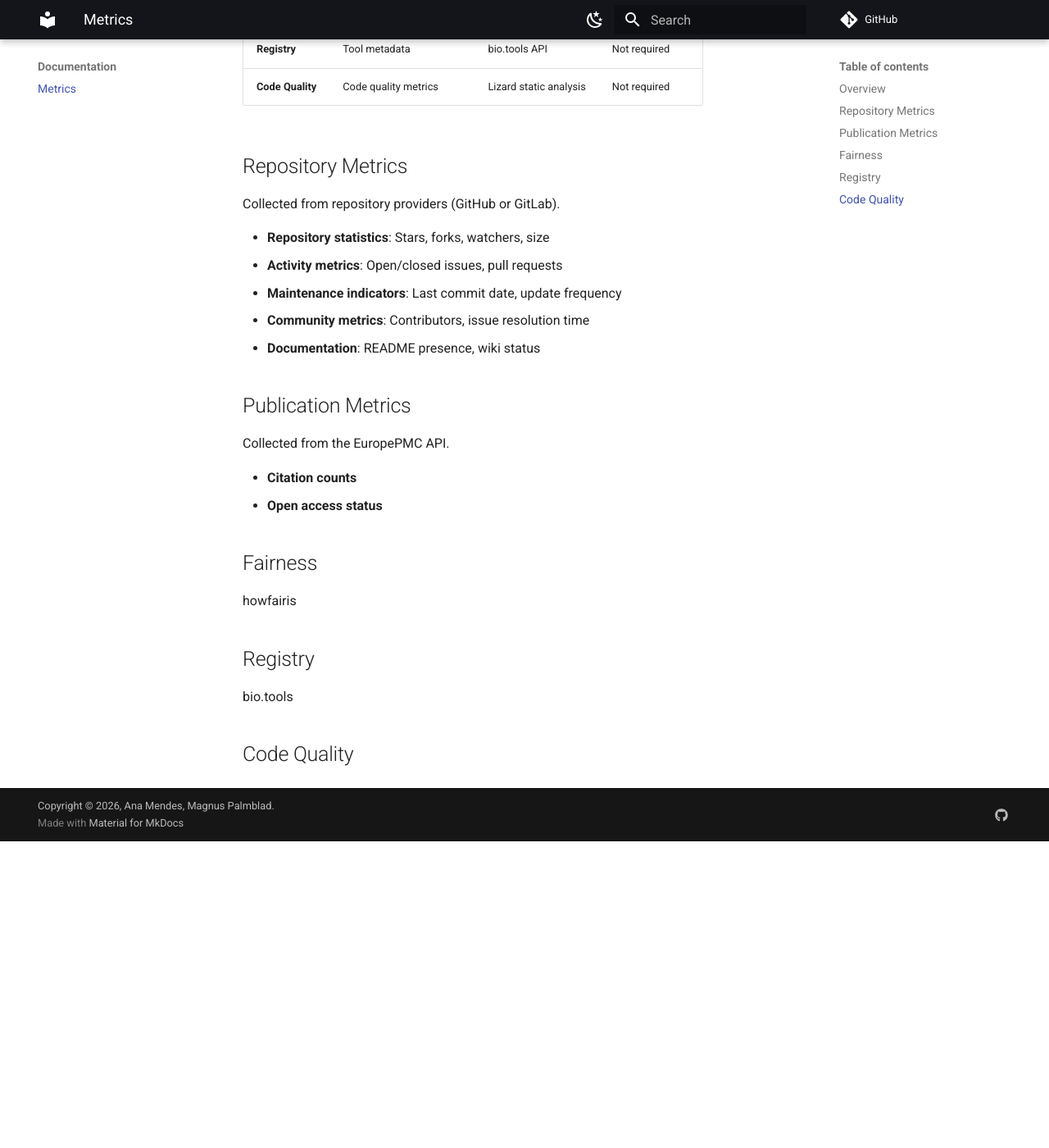
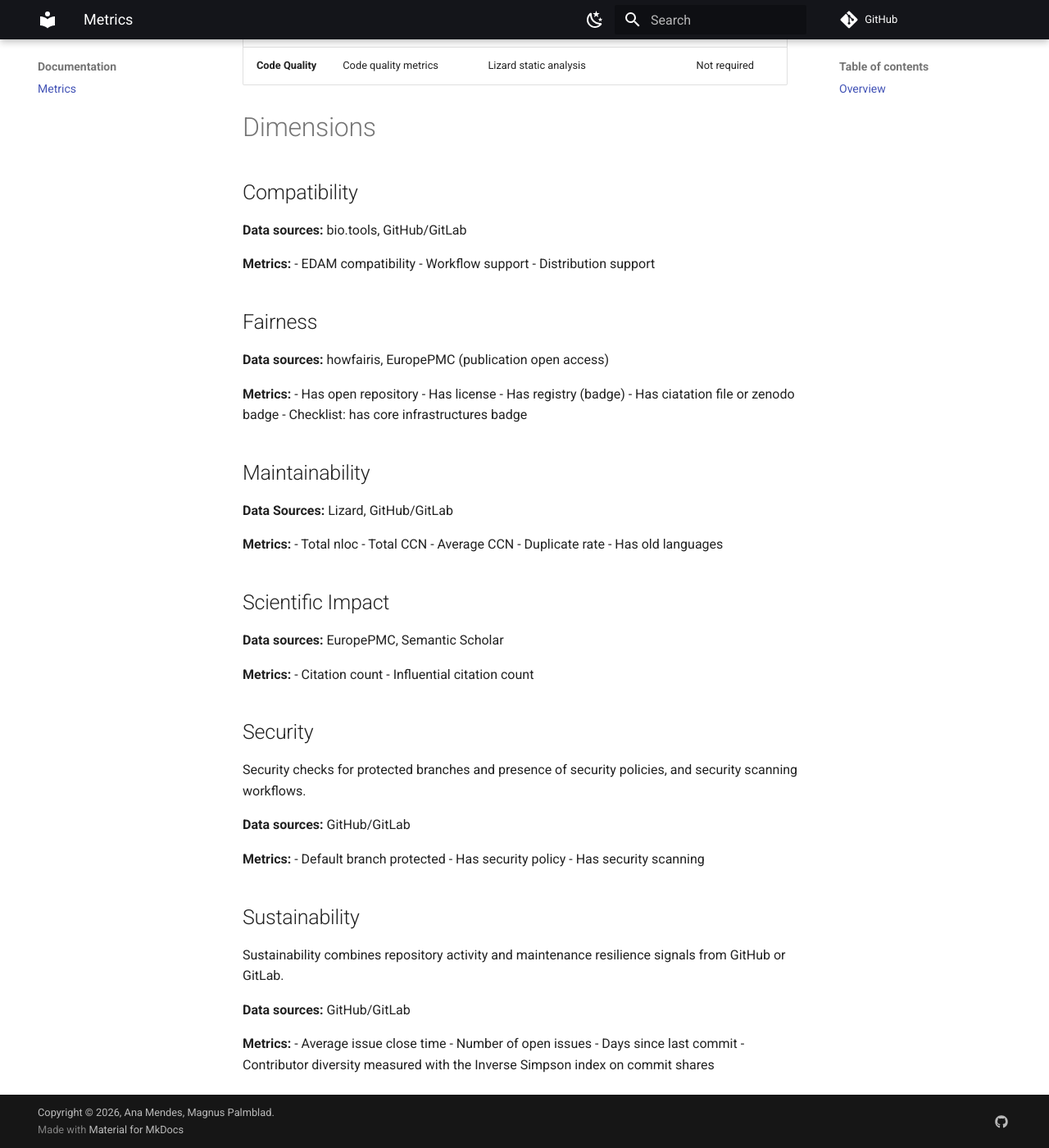
Before and after one commit to fair-toolbox/multi-modal-maturity-model, an MkDocs documentation site: the page built from docs/metrics.md, in a window 1280 px wide and 1400 px high, scrolled down 540 px. Shown: the whole window at 82% size. Built offline with MkDocs 1.6.1 and Material for MkDocs 9.7.7, drawn with Linux system fonts in a browser that asks for light colours; comment, search, counter and statistics services are not loaded; before the commit the page ends 1566 px from its top, so only the background shows below that; some of the changed text lies outside the part shown.

Commit message:
update metrics docs

```diff
--- a/docs/metrics.md
+++ b/docs/metrics.md
@@ -1,40 +1,83 @@
 # Metrics
 
-This tool collects metrics from various sources to help you assess the maturity and quality of your research software. M4 gathers data about repository activity, code quality, FAIR compliance, citations, and more.
+This tool collects metrics from various sources to help you assess the maturity and quality of your research software.
 
 ## Overview
 
 | Metric | Purpose | Data Source | Authentication |
 |-----------|---------|-------------|----------------|
 | **Repository** | Repository health metrics | GitHub/GitLab API | Required (token) |
-| **Publication** | Citation metrics | Europe PMC API | Not required |
+| **Publication** | Citation metrics | Europe PMC API, Semantic Scholar API | Not required |
 | **Fairness** | FAIR compliance | howfairis library | Not required |
 | **Registry** | Tool metadata | bio.tools API | Not required |
 | **Code Quality** | Code quality metrics | Lizard static analysis | Not required |
 
-## Repository Metrics
 
-Collected from repository providers (GitHub or GitLab).
+# Dimensions
 
-- **Repository statistics**: Stars, forks, watchers, size
-- **Activity metrics**: Open/closed issues, pull requests
-- **Maintenance indicators**: Last commit date, update frequency
-- **Community metrics**: Contributors, issue resolution time
-- **Documentation**: README presence, wiki status
+## Compatibility
 
-## Publication Metrics
+**Data sources:** bio.tools, GitHub/GitLab
 
-Collected from the EuropePMC API.
+**Metrics:**
+- EDAM compatibility
+- Workflow support
+- Distribution support
 
-- **Citation counts**
-- **Open access status**
 
 ## Fairness
 
-howfairis
+**Data sources:** howfairis, EuropePMC (publication open access)
 
-## Registry
+**Metrics:**
+- Has open repository
+- Has license
+- Has registry (badge)
+- Has ciatation file or zenodo badge
+- Checklist: has core infrastructures badge
 
-bio.tools
 
-## Code Quality
+## Maintainability
+
+**Data Sources:** Lizard, GitHub/GitLab
+
+**Metrics:**
+- Total nloc
+- Total CCN
+- Average CCN
+- Duplicate rate
+- Has old languages
+
+
+## Scientific Impact
+
+**Data sources:** EuropePMC, Semantic Scholar
+
+**Metrics:**
+- Citation count
+- Influential citation count
+
+
+## Security
+
+Security checks for protected branches and presence of security policies, and security scanning workflows.
+
+**Data sources:** GitHub/GitLab
+
+**Metrics:**
+- Default branch protected
+- Has security policy
+- Has security scanning
+
+
+## Sustainability
+
+Sustainability combines repository activity and maintenance resilience signals from GitHub or GitLab.
+
+**Data sources:** GitHub/GitLab
+
+**Metrics:**
+- Average issue close time
+- Number of open issues
+- Days since last commit
+- Contributor diversity measured with the Inverse Simpson index on commit shares
```
